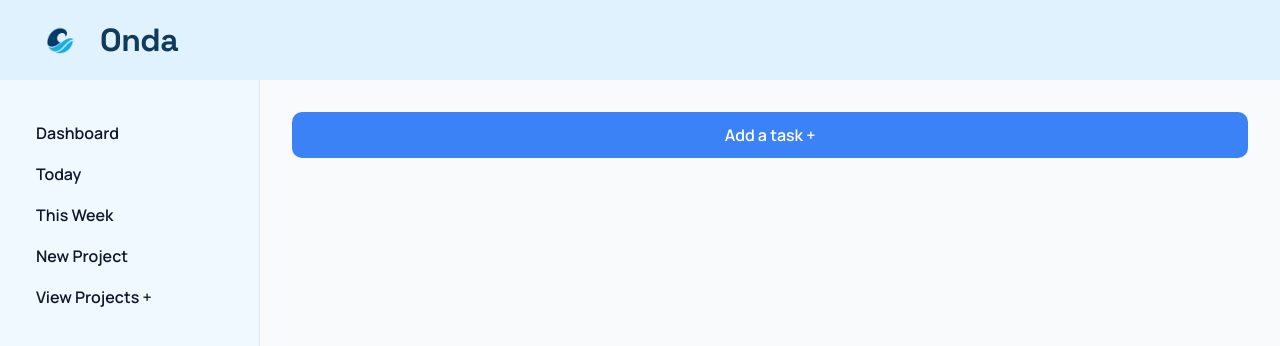
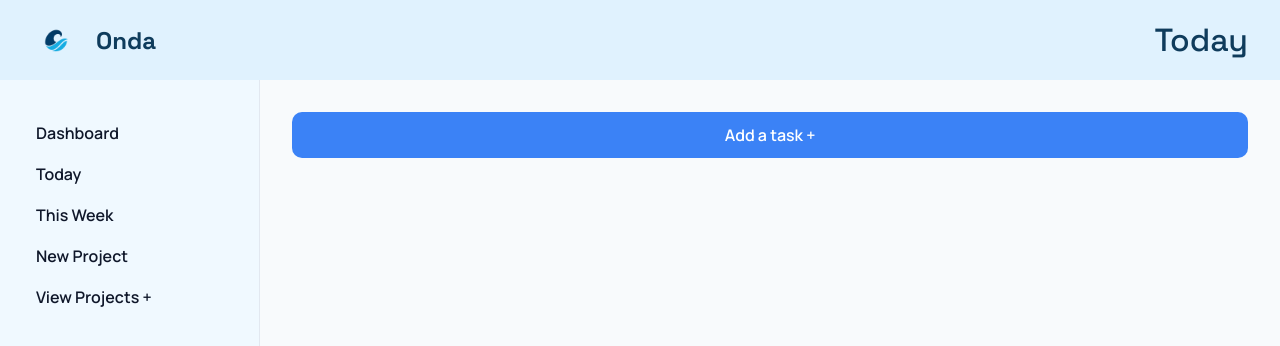
Before and after one commit to JDoy5519/to-do, a website built with webpack: page src/template.html in a window 1280 px wide. Both pictures are taken after a click on the element "Today". Shown: the top 346 px of the page. Built offline with nearby package versions, Linux system fonts and the light colour scheme.

Commit message:
adjust title with onclick function

```diff
--- a/src/styles.css
+++ b/src/styles.css
@@ -58,34 +58,35 @@ img {
   color: #1F2937;
   display: flex;
   align-items: center;
+  justify-content: space-between; /* key line for spacing left/right */
   padding: 1rem 2rem;
   height: 80px;
   box-shadow: 0 2px 6px rgba(0, 0, 0, 0.05);
 }
 
-.header-inner {
-  display: flex;
-  align-items: center;
-  gap: 0.75rem;
-}
-
 .top-left-logo {
   display: flex;
   align-items: center;
-  gap: 0.75rem;
+  gap: 1rem;
 }
 
 .logo-img {
-  height: 56px;
+  height: 48px;
   width: auto;
 }
 
 .onda-title {
   font-family: 'Space Grotesk', sans-serif;
-  font-size: 2rem;
+  font-size: 1.5rem;
   font-weight: 700;
   color: #0F3C5C;
-  letter-spacing: -0.5px;
+}
+
+#secondaryTitle {
+  font-family: 'Space Grotesk', sans-serif;
+  font-size: 2rem;
+  font-weight: 500;
+  color: #0F3C5C;
 }
 
 /* === BOTTOM WRAPPER === */
--- a/src/task-page.js
+++ b/src/task-page.js
@@ -23,9 +23,14 @@ export default function taskPage() {
   title.className = 'onda-title';
   title.textContent = 'Onda';
 
+  const secondaryTitle = document.createElement('div');
+  secondaryTitle.id = 'secondaryTitle';
+  secondaryTitle.textContent = 'Dashboard';
+
   logoRow.appendChild(img);
   logoRow.appendChild(title);
   topDiv.appendChild(logoRow);
+  topDiv.appendChild(secondaryTitle);
 
   const bottomDiv = document.createElement('div');
   bottomDiv.className = 'bottom-div-container';
@@ -37,6 +42,8 @@ export default function taskPage() {
     const cardContainer = document.querySelector('#cardHolder');
     cardContainer.innerHTML = '';
     found.tasks.forEach(task => task.createCard());
+    const title = document.querySelector('#secondaryTitle');
+    title.textContent = `${project}`;
   }
 
   //creating and appending sections to the sidebar
@@ -92,6 +99,16 @@ export default function taskPage() {
   buttonHolder.append(submitButton, closeButton);
   formContainer.append(projectInput, buttonHolder);
 
+  //function to be reused onclick for newly created projects
+  function appendTasks(project) {
+    const found = allProjects.find((proj) => proj.title === project);
+    console.log(found.tasks);
+    const cardContainer = document.querySelector('#cardHolder');
+    cardContainer.innerHTML = '';
+    found.tasks.forEach(task => task.createCard());
+    const title = document.querySelector('#secondaryTitle');
+    title.textContent = `${project}`;
+  }
 
   //eventListeners for the buttons to open/close the form
   newProject.addEventListener('click', () => {
@@ -115,6 +132,9 @@ export default function taskPage() {
 
     let projectListElem = document.createElement('div');
     projectListElem.textContent = projectUserInput;
+    projectListElem.addEventListener('click', () => {
+      appendTasks(projectUserInput);
+    })
     projectListElem.classList.add('project-item');
     projectContainer.append(projectListElem);
   })
@@ -141,15 +161,7 @@ export default function taskPage() {
   const projects = allProjects.map(project => project.title);
   console.log(projects);
 
-  //function to be reused onclick for newly created projects
-  function appendTasks(project) {
-    const found = allProjects.find((proj) => proj.title === project);
-    console.log(found.tasks);
-    const cardContainer = document.querySelector('#cardHolder');
-    cardContainer.innerHTML = '';
-    found.tasks.forEach(task => task.createCard());
-  }
-
+  //loop to give all original sidebar content an onclick function
   projects.forEach(project => {
     let projectListElem = document.createElement('div');
     projectListElem.textContent = `${project}`;
```
